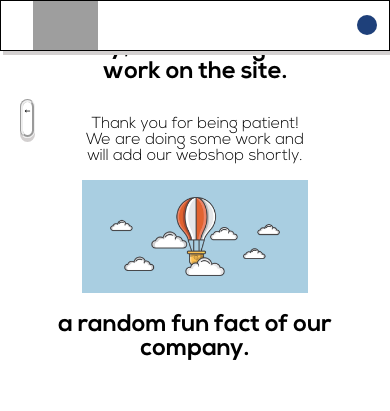
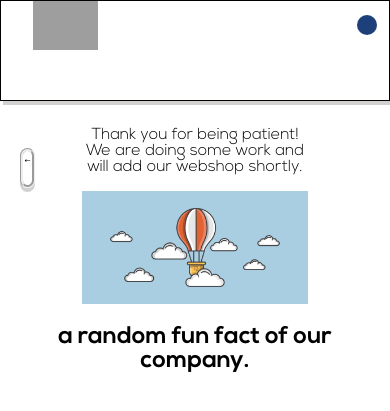
Before and after one commit to YohanLoz/Sunny-s-website, a PHP site: page /webShop.html in a window 390 px wide. Shown: the top 411 px of the page. Run offline with PHP 8.4, Linux system fonts and the light colour scheme; grey boxes are pictures that could not be loaded.

Commit message:
header fix

```diff
--- a/css/webShop.css
+++ b/css/webShop.css
@@ -16,7 +16,7 @@
 
 .content{
 	display: grid;
-grid-template-columns: repeat(10, 1fr);
+	grid-template-columns: repeat(10, 1fr);
 	margin-top:5%;
 }
 p{
@@ -72,6 +72,7 @@ li a {
 header/*.container*/{
 	display: flex;
 	position: fixed;
+
 	Top:0;
 	Left:0;
 	margin:0;
@@ -87,7 +88,7 @@ header/*.container*/{
 	align-items: center;
     justify-content: center;
 	width:100%;
-	height:auto;
+	height:100%;
 
 }
 
@@ -200,12 +201,14 @@ header/*.container*/{
 
 @media only screen and (max-width: 768px) {
   /* For mobile phones: <img id="dot" src="img/mobileButton.png"  alt="mobileButton"> */
-
-   body{
-    grid-column-gap: 5vw;
+  .content{
+	display: grid;
+	grid-template-columns: repeat(10, 1fr);
+	grid-column-gap: 5vw;
+	margin-top:8%;
 	height:auto;
     width: 100%;
-    }
+}
 
     h1{
         font-size: 1.5rem;
@@ -230,7 +233,7 @@ header/*.container*/{
   .backButton{
 
 	position: fixed;
-	Top:10%;
+	Top:15%;
 	Left:5%;
 	justify-content: center;
 	align-items: center;
@@ -245,7 +248,7 @@ header/*.container*/{
 	width:100%;
 	height:auto;
 	object-fit: cover;
-	object-position: 15% 100%;
+	object-position: 100% 100%;
 	margin-bottom:10px
 }
 
@@ -257,7 +260,10 @@ header/*.container*/{
 	border-radius: 100%;
 	background-color: 1E407A;
   }
-
+.container{
+	 height:10Vh;
+  width: 100%;
+}
 .grid{
   height:auto;
   width: 100%;
@@ -293,7 +299,7 @@ header/*.container*/{
 	height:100%;
 	width:30%;
 	Right:0;
-	Top:7%;
+	Top:10Vh;
 	align-items:center;
 
 	transform: scaleX(0);
```
